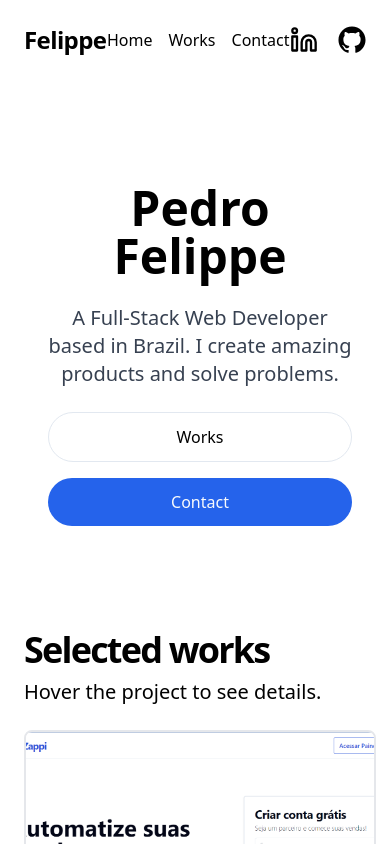
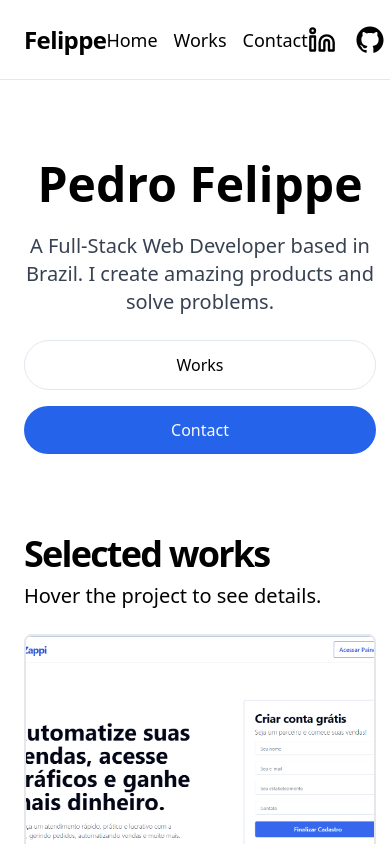
Before and after one commit to pefelippe/Portfolio, a Next.js app: page / in a window 390 px wide. Shown: the top 844 px of the page. Built offline with nearby package versions, Linux system fonts and the light colour scheme.

Commit message:
bonitninho

```diff
--- a/src/components/ProjectCard.tsx
+++ b/src/components/ProjectCard.tsx
@@ -28,7 +28,7 @@ function ProjectCard({
         isEvenId ? "" : ""
       }`}
     >
-      <div className="relative border-2 overflow-hidden transition-all group rounded-sm w-full h-[300px]  ">
+      <div className="relative border-2 overflow-hidden transition-all group rounded-sm w-full h-[300px] xl:h-[500px] ">
         <Link href={link} target="_blank">
           <motion.img
             src={imgUrl}
--- a/src/components/layout/Header.tsx
+++ b/src/components/layout/Header.tsx
@@ -1,7 +1,6 @@
 import { GitHubLogoIcon } from "@radix-ui/react-icons";
-import { motion, useMotionValueEvent, useScroll } from "framer-motion";
+import { motion } from "framer-motion";
 import { LinkedinIcon } from "lucide-react";
-import { useState } from "react";
 import { Link as ScrollLink } from "react-scroll";
 import AnimatedBtn from "../animated/AnimatedBtn";
 
@@ -24,12 +23,7 @@ const Logo = () => {
 
 const HeaderButtons = () => {
   return (
-    <motion.div
-      initial={{ opacity: 0, y: 25 }}
-      animate={{ opacity: 1, y: 0 }}
-      transition={{ duration: 0.5, delay: 1 }}
-      className="flex space-x-4 md:space-x-6 justify-center  items-center  font-medium "
-    >
+    <motion.div className="flex space-x-4 md:space-x-6 justify-center  items-center  font-medium ">
       <ScrollLink
         activeClass="active"
         to="hero-container"
@@ -38,7 +32,7 @@ const HeaderButtons = () => {
         offset={-250}
         duration={500}
       >
-        <button className="text-md  hover:underline transition-all hover:text-gray-300 ">
+        <button className="text-lg  hover:underline transition-all hover:text-gray-300 ">
           Home
         </button>
       </ScrollLink>
@@ -51,7 +45,7 @@ const HeaderButtons = () => {
         offset={-150}
         duration={500}
       >
-        <button className=" py-6 text-md  hover:underline transition-all hover:text-gray-300 ">
+        <button className=" py-6 text-lg  hover:underline transition-all hover:text-gray-300 ">
           Works
         </button>
       </ScrollLink>
@@ -64,7 +58,7 @@ const HeaderButtons = () => {
         offset={-50}
         duration={500}
       >
-        <button className="py-6 border-0 text-md hover:underline transition-all hover:text-gray-300 ">
+        <button className="py-6 border-0 text-lg hover:underline transition-all hover:text-gray-300 ">
           Contact
         </button>
       </ScrollLink>
@@ -72,25 +66,8 @@ const HeaderButtons = () => {
   );
 };
 const Header = () => {
-  const { scrollY } = useScroll();
-  const [hidden, setHidden] = useState(false);
-
-  useMotionValueEvent(scrollY, "change", (latest) => {
-    const previous = scrollY.getPrevious();
-    if (latest > previous && latest > 150) setHidden(true);
-    else setHidden(false);
-  });
-
   return (
-    <motion.header
-      variants={{
-        visible: { y: 0 },
-        hidden: { y: "-100%" },
-      }}
-      animate={hidden ? "hidden" : "visible"}
-      transition={{ duration: 0.25, ease: "easeInOut" }}
-      className="flex fixed h-20 z-50  left-0 right-0 backdrop-blur-3xl w-full  bg-white transition-all"
-    >
+    <motion.header className="flex fixed h-20 z-50  left-0 right-0 backdrop-blur-3xl w-full  bg-white transition-all border-b">
       <motion.nav
         initial={{ opacity: 0, y: -25 }}
         animate={{ opacity: 1, y: 0 }}
--- a/src/content/Hero.tsx
+++ b/src/content/Hero.tsx
@@ -10,10 +10,9 @@ export default function Hero() {
       animate={{ opacity: 1, y: 0 }}
       transition={{ duration: 0.5 }}
       className="flex ] relative
-      w-full max-md:flex-col  justify-start items-center text-center
-        mx-auto  md:gap-10"
+      w-full max-md:flex-col  justify-start items-center text-center mx-auto  md:gap-10"
     >
-      <motion.div className="flex justify-center flex-col h-full  items-center gap-4 md:gap-2 z-30  w-full max-md:p-6">
+      <motion.div className="flex justify-center flex-col h-full  items-center gap-4 md:gap-2 z-30  w-full ">
         <motion.h1 className="text-5xl lg:text-7xl font-bold tracking-normal max-w-lg">
           <span className="">Pedro Felippe</span>
         </motion.h1>
--- a/src/content/ProjectContent.tsx
+++ b/src/content/ProjectContent.tsx
@@ -20,7 +20,7 @@ function Projects() {
         Hover the project to see details.
       </h3>
 
-      <div className="grid grid-cols-1 md:grid-cols-2 gap-3 justify-center w-full items-center pt-3">
+      <div className="grid grid-cols-1 md:grid-cols-2 xl:grid-cols-1 gap-6 justify-center w-full items-center pt-3">
         {projects?.map((proj) => {
           return (
             <ProjectCard
```
